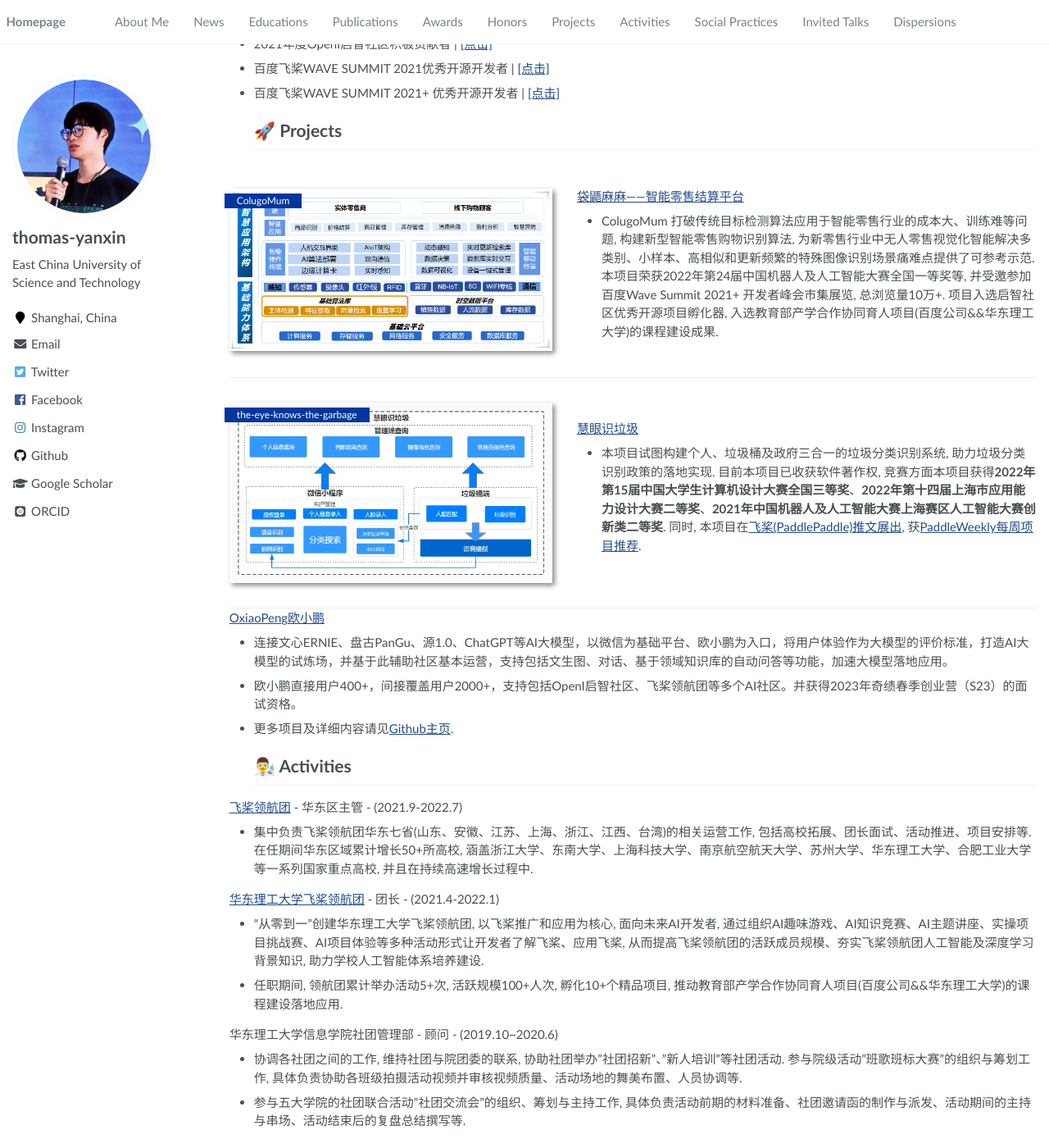
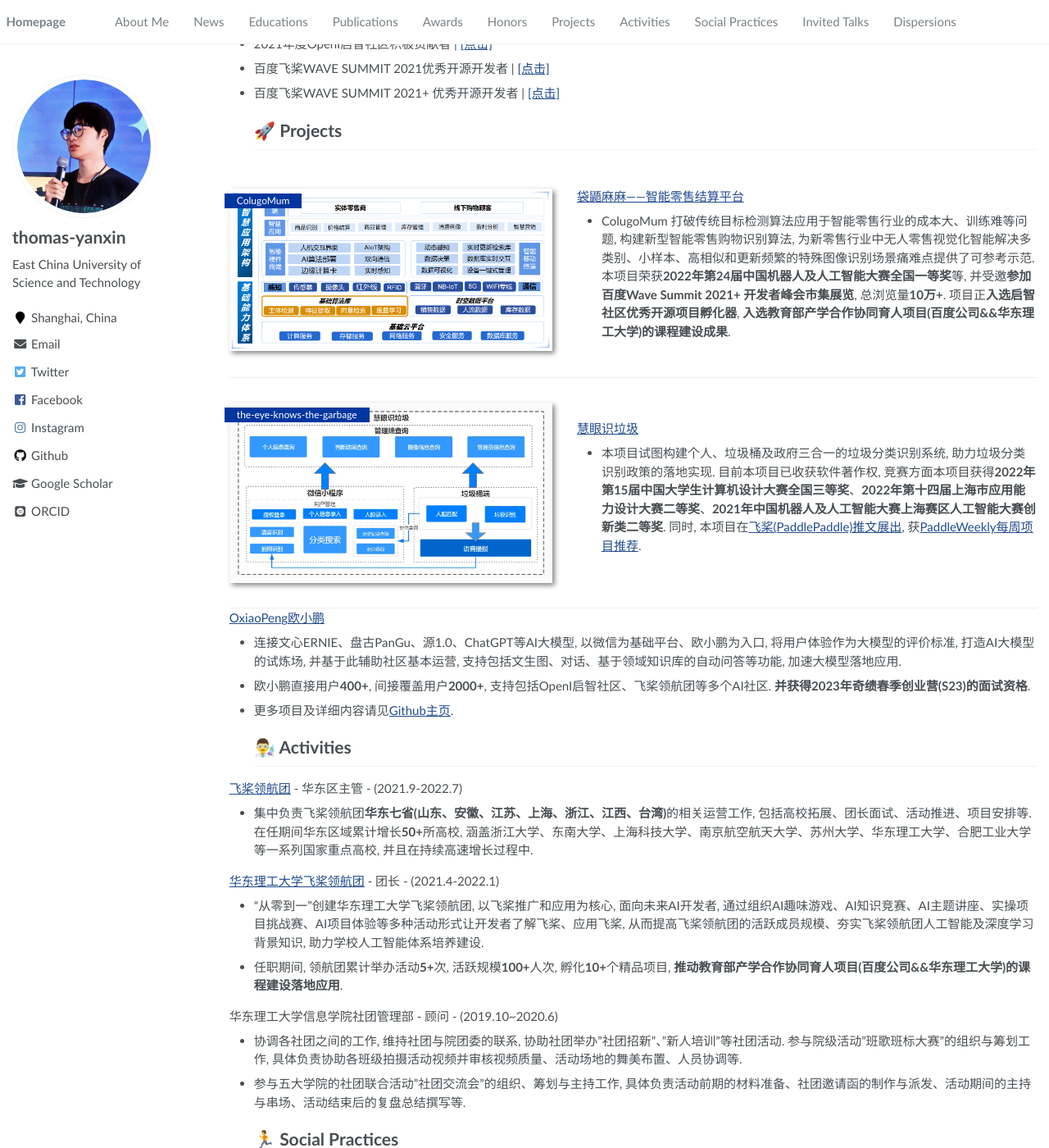
Before and after one commit to thomas-yanxin/thomas-yanxin.github.io, a Jekyll site: the page built from _pages/about.md, in a window 1280 px wide and 1400 px high, scrolled down 2047 px. Shown: the whole window at 82% size. Built offline with Jekyll 4.4.1, drawn with Linux system fonts in a browser that asks for light colours; some web fonts are replaced.

Commit message:
Update about.md

```diff
--- a/_pages/about.md
+++ b/_pages/about.md
@@ -129,7 +129,7 @@
 
 [袋鼯麻麻——智能零售结算平台](https://github.com/thomas-yanxin/Smart_container)
 
-* ColugoMum 打破传统目标检测算法应用于智能零售行业的成本大、训练难等问题, 构建新型智能零售购物识别算法, 为新零售行业中无人零售视觉化智能解决多类别、小样本、高相似和更新频繁的特殊图像识别场景痛难点提供了可参考示范. 本项目荣获2022年第24届中国机器人及人工智能大赛全国一等奖等, 并受邀参加百度Wave Summit 2021+ 开发者峰会市集展览, 总浏览量10万+. 项目入选启智社区优秀开源项目孵化器, 入选教育部产学合作协同育人项目(百度公司&&华东理工大学)的课程建设成果.
+* ColugoMum 打破传统目标检测算法应用于智能零售行业的成本大、训练难等问题, 构建新型智能零售购物识别算法, 为新零售行业中无人零售视觉化智能解决多类别、小样本、高相似和更新频繁的特殊图像识别场景痛难点提供了可参考示范. 本项目荣获**2022年第24届中国机器人及人工智能大赛全国一等奖**等, 并受邀**参加百度Wave Summit 2021+ 开发者峰会市集展览**, 总浏览量**10万+**. 项目正**入选启智社区优秀开源项目孵化器**, **入选教育部产学合作协同育人项目(百度公司&&华东理工大学)的课程建设成果**.
 </div>
 </div>
 
@@ -142,20 +142,19 @@
 </div>
 </div>
 
-
 [OxiaoPeng欧小鹏](https://github.com/thomas-yanxin/OXiaoPeng)
-* 连接文心ERNIE、盘古PanGu、源1.0、ChatGPT等AI大模型，以微信为基础平台、欧小鹏为入口，将用户体验作为大模型的评价标准，打造AI大模型的试炼场，并基于此辅助社区基本运营，支持包括文生图、对话、基于领域知识库的自动问答等功能，加速大模型落地应用。
-* 欧小鹏直接用户400+，间接覆盖用户2000+，支持包括OpenI启智社区、飞桨领航团等多个AI社区。并获得2023年奇绩春季创业营（S23）的面试资格。
+* 连接文心ERNIE、盘古PanGu、源1.0、ChatGPT等AI大模型, 以微信为基础平台、欧小鹏为入口, 将用户体验作为大模型的评价标准, 打造AI大模型的试炼场, 并基于此辅助社区基本运营, 支持包括文生图、对话、基于领域知识库的自动问答等功能, 加速大模型落地应用.
+* 欧小鹏直接用户**400+**, 间接覆盖用户**2000+**, 支持包括OpenI启智社区、飞桨领航团等多个AI社区. **并获得2023年奇绩春季创业营(S23)的面试资格**.
 
 * 更多项目及详细内容请见[Github主页](https://github.com/thomas-yanxin).
 # 👨‍🔬 Activities
 
 [飞桨领航团](https://www.paddlepaddle.org.cn/ppdenavigategroup) - 华东区主管 - (2021.9-2022.7)
-* 集中负责飞桨领航团华东七省(山东、安徽、江苏、上海、浙江、江西、台湾)的相关运营工作, 包括高校拓展、团长面试、活动推进、项目安排等. 在任期间华东区域累计增长50+所高校, 涵盖浙江大学、东南大学、上海科技大学、南京航空航天大学、苏州大学、华东理工大学、合肥工业大学等一系列国家重点高校, 并且在持续高速增长过程中.
+* 集中负责飞桨领航团**华东七省(山东、安徽、江苏、上海、浙江、江西、台湾)**的相关运营工作, 包括高校拓展、团长面试、活动推进、项目安排等. 在任期间华东区域累计增长**50+**所高校, 涵盖浙江大学、东南大学、上海科技大学、南京航空航天大学、苏州大学、华东理工大学、合肥工业大学等一系列国家重点高校, 并且在持续高速增长过程中.
 
 [华东理工大学飞桨领航团](https://www.paddlepaddle.org.cn/ppdenavigategroup) - 团长 - (2021.4-2022.1)
 * "从零到一"创建华东理工大学飞桨领航团, 以飞桨推广和应用为核心, 面向未来AI开发者, 通过组织AI趣味游戏、AI知识竞赛、AI主题讲座、实操项目挑战赛、AI项目体验等多种活动形式让开发者了解飞桨、应用飞桨, 从而提高飞桨领航团的活跃成员规模、夯实飞桨领航团人工智能及深度学习背景知识, 助力学校人工智能体系培养建设.
-* 任职期间, 领航团累计举办活动5+次, 活跃规模100+人次, 孵化10+个精品项目, 推动教育部产学合作协同育人项目(百度公司&&华东理工大学)的课程建设落地应用.
+* 任职期间, 领航团累计举办活动**5+**次, 活跃规模**100+**人次, 孵化**10+**个精品项目, **推动教育部产学合作协同育人项目(百度公司&&华东理工大学)的课程建设落地应用**.
 
 华东理工大学信息学院社团管理部 - 顾问 - (2019.10~2020.6)
 * 协调各社团之间的工作, 维持社团与院团委的联系, 协助社团举办"社团招新"、"新人培训"等社团活动. 参与院级活动"班歌班标大赛"的组织与筹划工作, 具体负责协助各班级拍摄活动视频并审核视频质量、活动场地的舞美布置、人员协调等.
```
